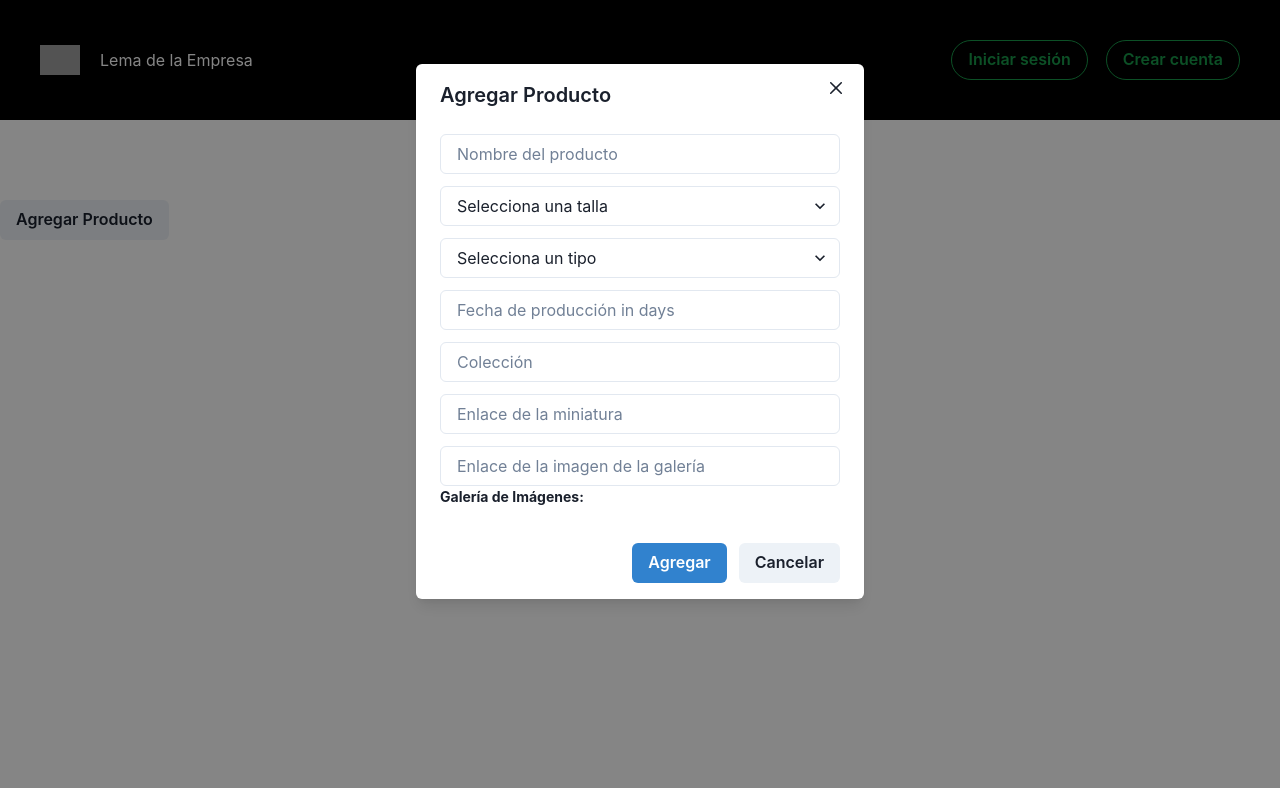
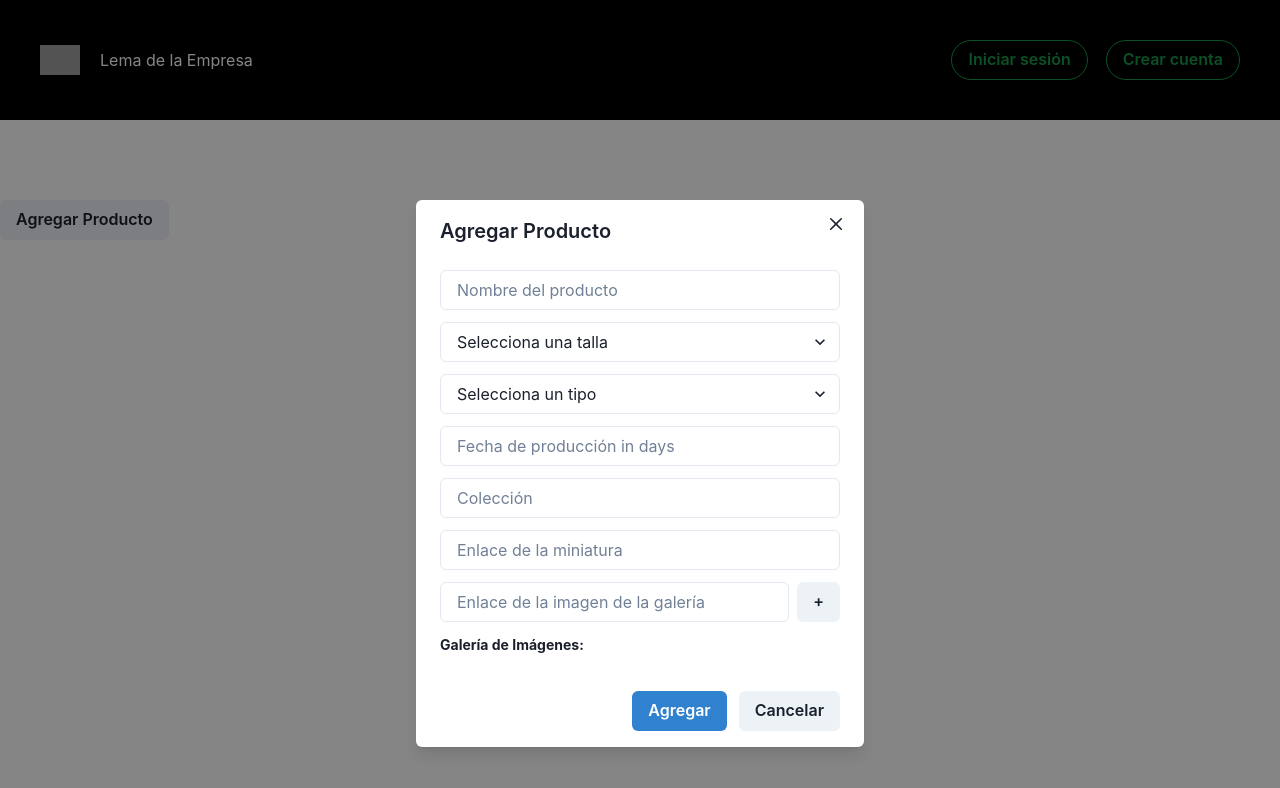
Before and after one commit to Julietabachur/frontFinal, a React (Vite) app in the folder frontend-integrador/: page /admin in a window 1280 px wide. Both pictures are taken after a click on the button "Agregar Producto". Shown: the top 788 px of the page. Built offline with nearby package versions, Linux system fonts and the light colour scheme; grey boxes are pictures that could not be loaded.

Commit message:
formato panel admin

```diff
--- a/frontend-integrador/src/components/pages/adminPanel/AddProduct.jsx
+++ b/frontend-integrador/src/components/pages/adminPanel/AddProduct.jsx
@@ -1,6 +1,6 @@
 import React, { useState, useEffect } from 'react';
 import axios from 'axios';
-import { Button, Modal, ModalOverlay, ModalContent, ModalHeader, ModalFooter, ModalBody, ModalCloseButton, Input, Select, List, ListItem, Text, Box } from '@chakra-ui/react';
+import { Button, Flex, Modal, ModalOverlay, ModalContent, ModalHeader, ModalFooter, ModalBody, ModalCloseButton, Input, Select, List, ListItem, Text, Box } from '@chakra-ui/react';
 
 const initialProductState = {
   productName: '',
@@ -47,13 +47,13 @@ const AddProduct = ({ isOpen, onClose }) => {
     }
   }, [inputValue, token]);
 
-  const handleAddGalleryImage = (e) => {
-    const { value } = e.target;
-    if (value) {
+  const handleAddGalleryImage = () => {
+    if (galleryUrl) {
       setProductData(prevState => ({
         ...prevState,
-        gallery: [...prevState.gallery, value]
+        gallery: [...prevState.gallery, galleryUrl]
       }));
+      setGalleryUrl('');
     }
   };
 
@@ -81,9 +81,9 @@ const AddProduct = ({ isOpen, onClose }) => {
   };
 
   return (
-    <Modal isOpen={isOpen} onClose={onClose}>
+    <Modal isOpen={isOpen} onClose={onClose} >
       <ModalOverlay />
-      <ModalContent>
+      <ModalContent mt={200}>
         <ModalHeader>Agregar Producto</ModalHeader>
         <ModalCloseButton />
         <ModalBody>
@@ -118,8 +118,20 @@ const AddProduct = ({ isOpen, onClose }) => {
           <Input name="productionTime" mb={3} placeholder="Fecha de producción in days" value={productData.productionTime} onChange={handleInputChange} />
           <Input name="collection" mb={3} placeholder="Colección" value={productData.collection} onChange={handleInputChange} />
           <Input name="thumbnail" mb={3} placeholder="Enlace de la miniatura" value={productData.thumbnail} onChange={handleInputChange} />
-          <Input placeholder="Enlace de la imagen de la galería" onBlur={handleAddGalleryImage} />
-
+          <Flex align="center" mb={3}>
+            <Input
+              flex="1"
+              placeholder="Enlace de la imagen de la galería"
+              value={galleryUrl}
+              onChange={(e) => setGalleryUrl(e.target.value)}
+              marginRight={2}
+            />
+            <Button
+              onClick={handleAddGalleryImage}
+            >
+              +
+            </Button>
+          </Flex>
           <Box mb={3}>
             <Text fontSize="sm" fontWeight="bold">Galería de Imágenes:</Text>
             <List>
```
